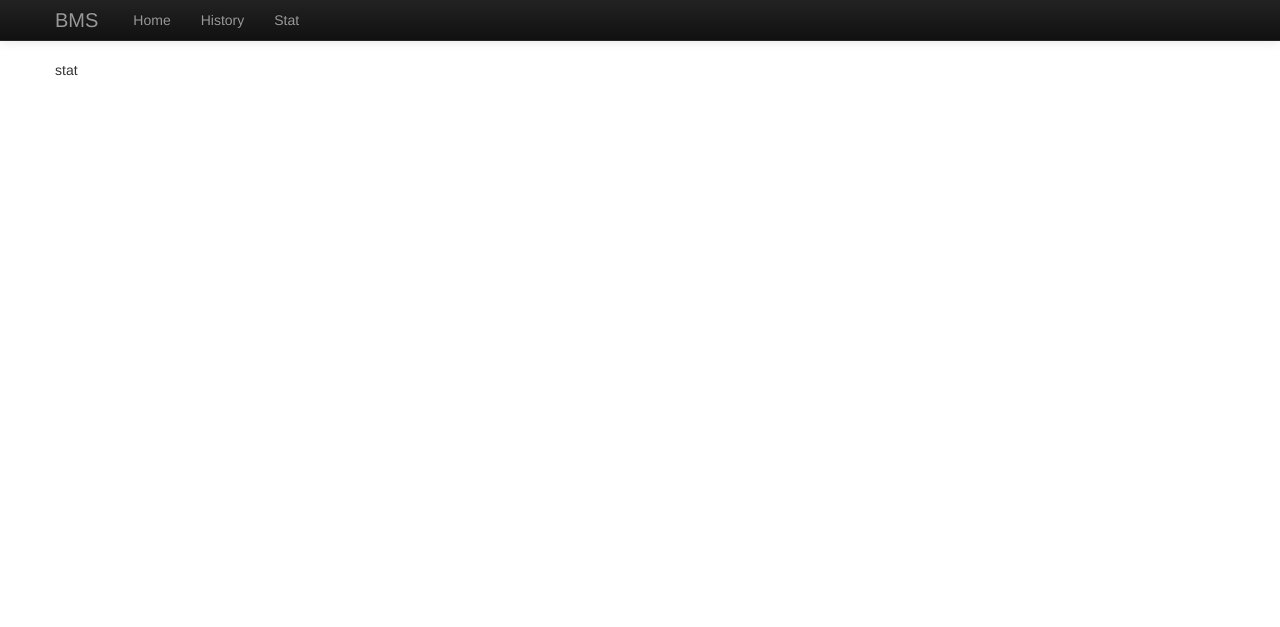
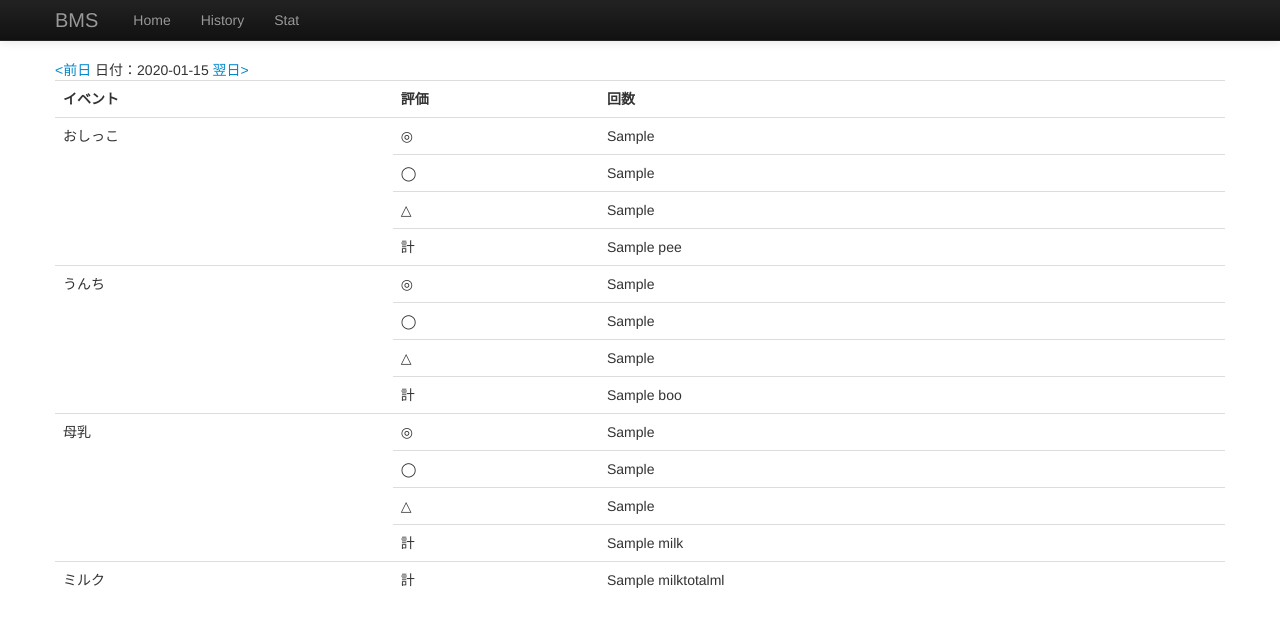
Before and after one commit to oho-sugu/babymanagementsystem, a Django app: template oho-bms/template/stat.html in a window 1280 px wide. Shown: the top 627 px of the page. Run offline with Django 3.2, Linux system fonts and the light colour scheme; the template is opened without the code that fills it: most values are stand-ins (such as "Sample title", 1, 10 or a date in 2020); some libraries are stand-ins or nearby versions.

Commit message:
implements stats

```diff
--- a/oho-bms/template/stat.html
+++ b/oho-bms/template/stat.html
@@ -1,7 +1,76 @@
 {% include 'header.html' %}
 
+<a href='/stat?date={{ dt_yes }}'>&lt;前日</a>
+日付：{{ dt_now|date:'Y-m-d'}}
+<a href='/stat?date={{ dt_tom }}'>翌日&gt;</a><br>
 
-stat
+<table class='table'>
+    <tr>
+        <th>イベント</th>
+        <th>評価</th>
+        <th>回数</th>
+    </tr>
+    <tr>
+        <td rowspan=4>おしっこ</td>
+        <td>◎</td>
+        <td>{{ stats.pee.3 }}</td>
+    </tr>
+    <tr>
+        <td>◯</td>
+        <td>{{ stats.pee.2 }}</td>
+    </tr>
+    <tr>
+        <td>△</td>
+        <td>{{ stats.pee.1 }}</td>
+    </tr>
+    <tr>
+        <td>計</td>
+        <td>{{ total.pee }}</td>
+    </tr>
+
+    <tr>
+        <td rowspan=4>うんち</td>
+        <td>◎</td>
+        <td>{{ stats.boo.3 }}</td>
+    </tr>
+    <tr>
+        <td>◯</td>
+        <td>{{ stats.boo.2 }}</td>
+    </tr>
+    <tr>
+        <td>△</td>
+        <td>{{ stats.boo.1 }}</td>
+    </tr>
+    <tr>
+        <td>計</td>
+        <td>{{ total.boo }}</td>
+    </tr>
+
+    <tr>
+        <td rowspan=4>母乳</td>
+        <td>◎</td>
+        <td>{{ stats.milk.3 }}</td>
+    </tr>
+    <tr>
+        <td>◯</td>
+        <td>{{ stats.milk.2 }}</td>
+    </tr>
+    <tr>
+        <td>△</td>
+        <td>{{ stats.milk.1 }}</td>
+    </tr>
+    <tr>
+        <td>計</td>
+        <td>{{ total.milk }}</td>
+    </tr>
+
+    <tr>
+        <td>ミルク</td>
+        <td>計</td>
+        <td>{{ milktotal }}ml</td>
+    </tr>
+
+</table>
 
 
 {% include 'footer.html' %}
```
Also changed, not shown: oho-bms/main.py (+36 -0 lines).
